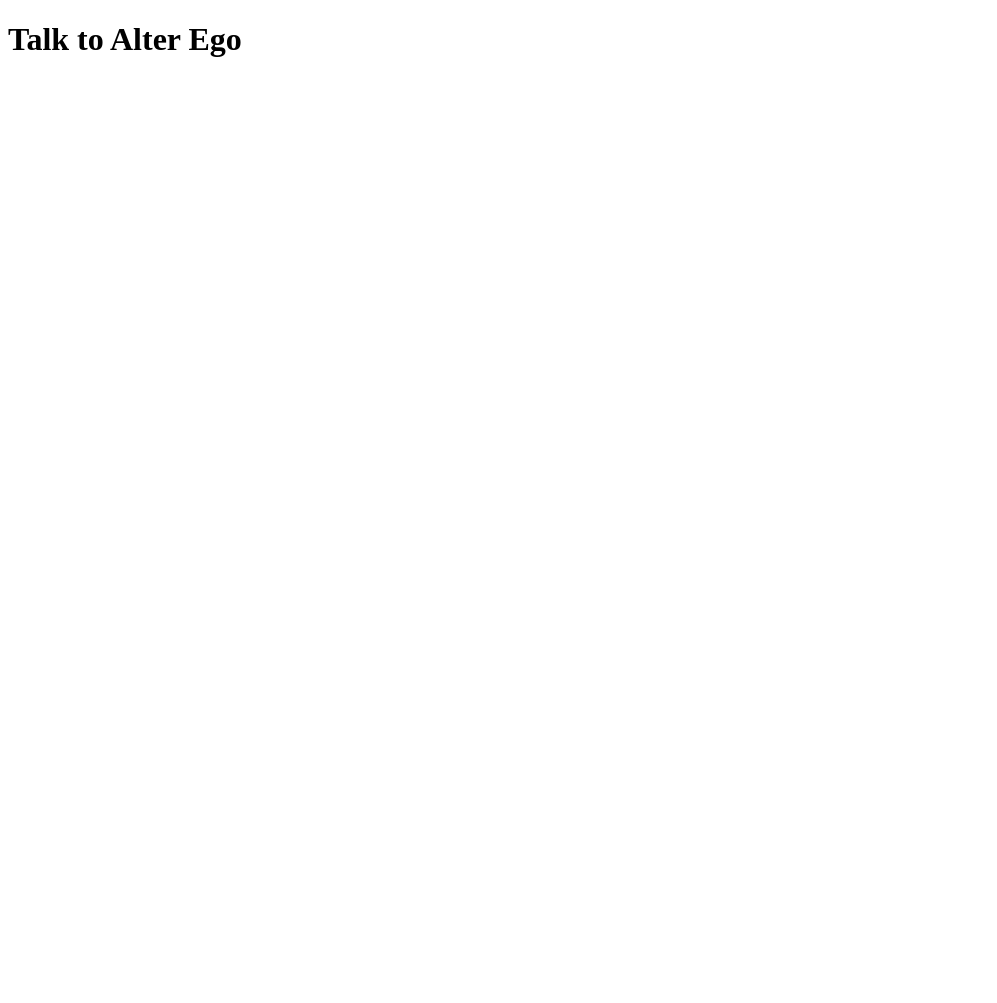
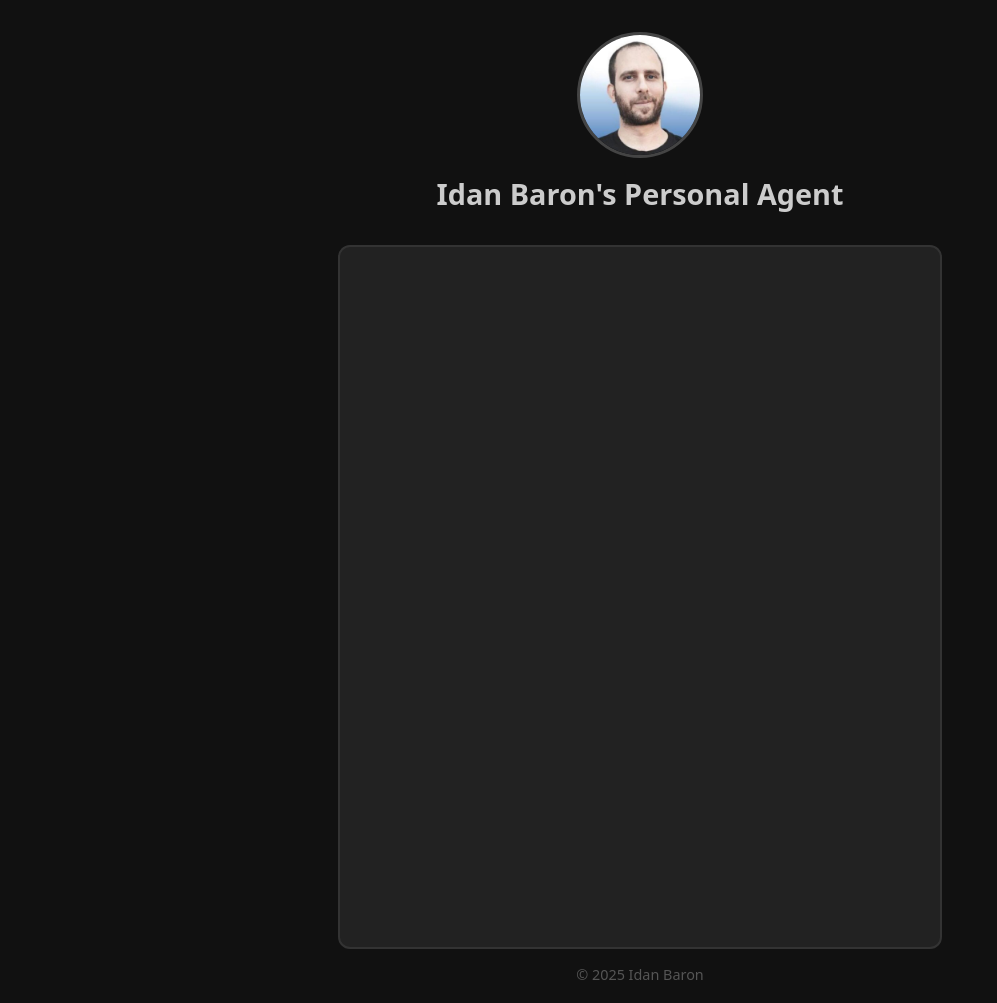
Before and after one commit to chikoom/alter-ego, a plain HTML site: page docs/index.html in a window 1280 px wide. Shown: the whole page, without its empty margins (0-997 px from the left). Before the commit the page ends 800 px from the top, so only its background shows below. Drawn offline with Linux system fonts and the light colour scheme.

Commit message:
page design

```diff
--- a/docs/index.html
+++ b/docs/index.html
@@ -1,17 +1,70 @@
 <!-- public/index.html -->
 <!DOCTYPE html>
-<html>
+<html lang="en">
   <head>
-    <title>Alter Ego Chatbot</title>
     <meta charset="UTF-8" />
-  </head>
-  <body>
-    <h1>Talk to Alter Ego</h1>
+    <title>IdanBaron Sandbox</title>
+    <meta name="viewport" content="width=device-width, initial-scale=1.0" />
     <script
       type="module"
       src="https://gradio.s3-us-west-2.amazonaws.com/5.33.1/gradio.js"
     ></script>
+    <style>
+      body {
+        margin: 0;
+        background-color: #111;
+        color: #fff;
+        font-family: system-ui, sans-serif;
+        display: flex;
+        flex-direction: column;
+        align-items: center;
+        min-height: 100vh;
+        padding: 2rem;
+      }
+
+      .profile-image {
+        width: 120px;
+        height: 120px;
+        border-radius: 50%;
+        object-fit: cover;
+        border: 3px solid #444;
+        margin-bottom: 1rem;
+      }
+
+      h1 {
+        font-size: 1.8rem;
+        margin: 0 0 2rem;
+        color: #ccc;
+      }
+
+      gradio-app {
+        width: 100%;
+        max-width: 600px;
+        height: 700px;
+        border: 2px solid #333;
+        border-radius: 12px;
+        overflow: hidden;
+        background-color: #222;
+      }
+
+      footer {
+        margin-top: auto;
+        padding: 1rem 0;
+        color: #555;
+        font-size: 0.9rem;
+      }
+    </style>
+  </head>
+  <body>
+    <img
+      src="idan.jpg"
+      alt="Idan Baron"
+      class="profile-image"
+    />
+    <h1>Idan Baron's Personal Agent</h1>
 
     <gradio-app src="https://idanbaronpro-alter-ego.hf.space"></gradio-app>
+
+    <footer>© 2025 Idan Baron</footer>
   </body>
 </html>
```
Also changed, not shown: docs/Idan.jpg (added).
